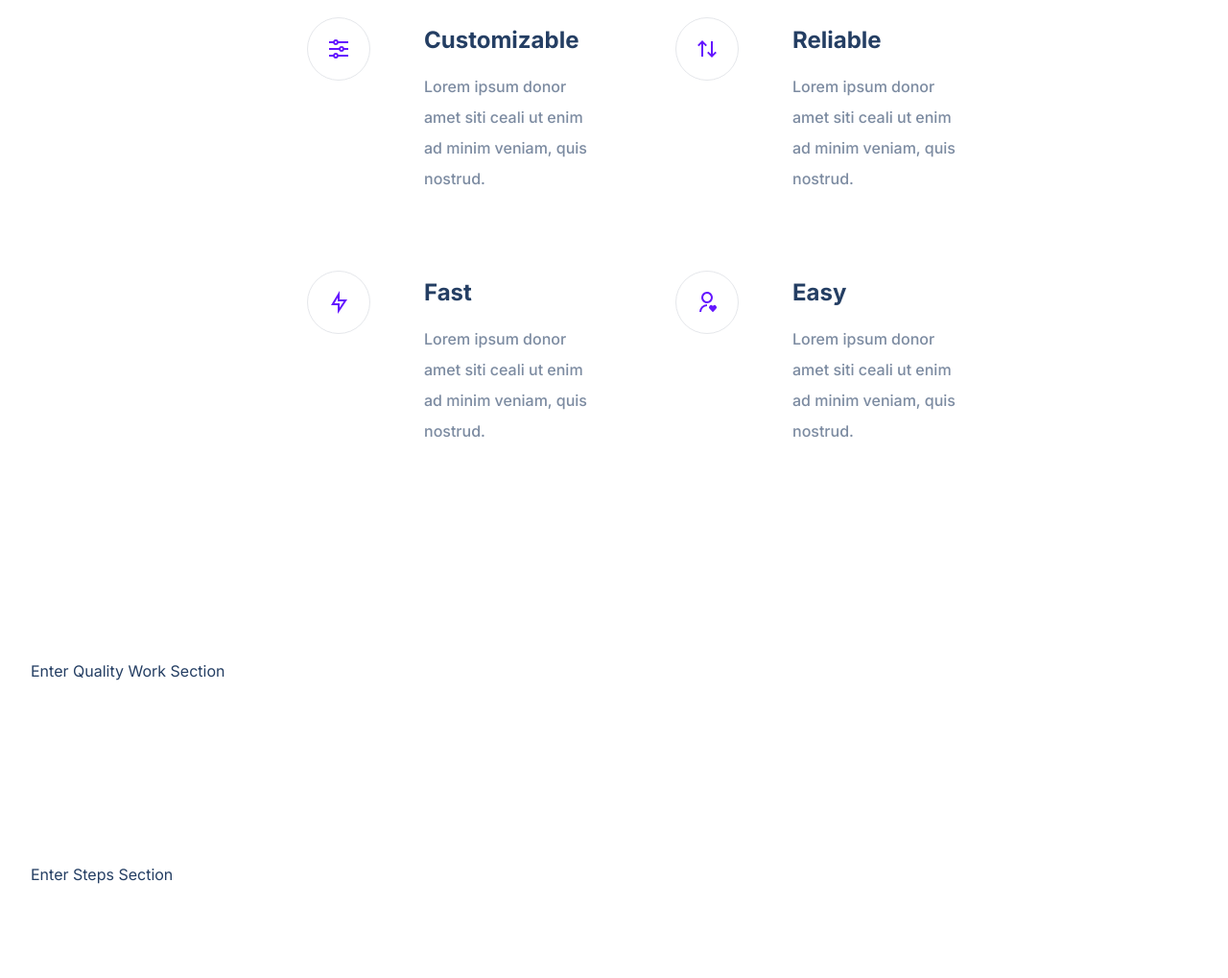
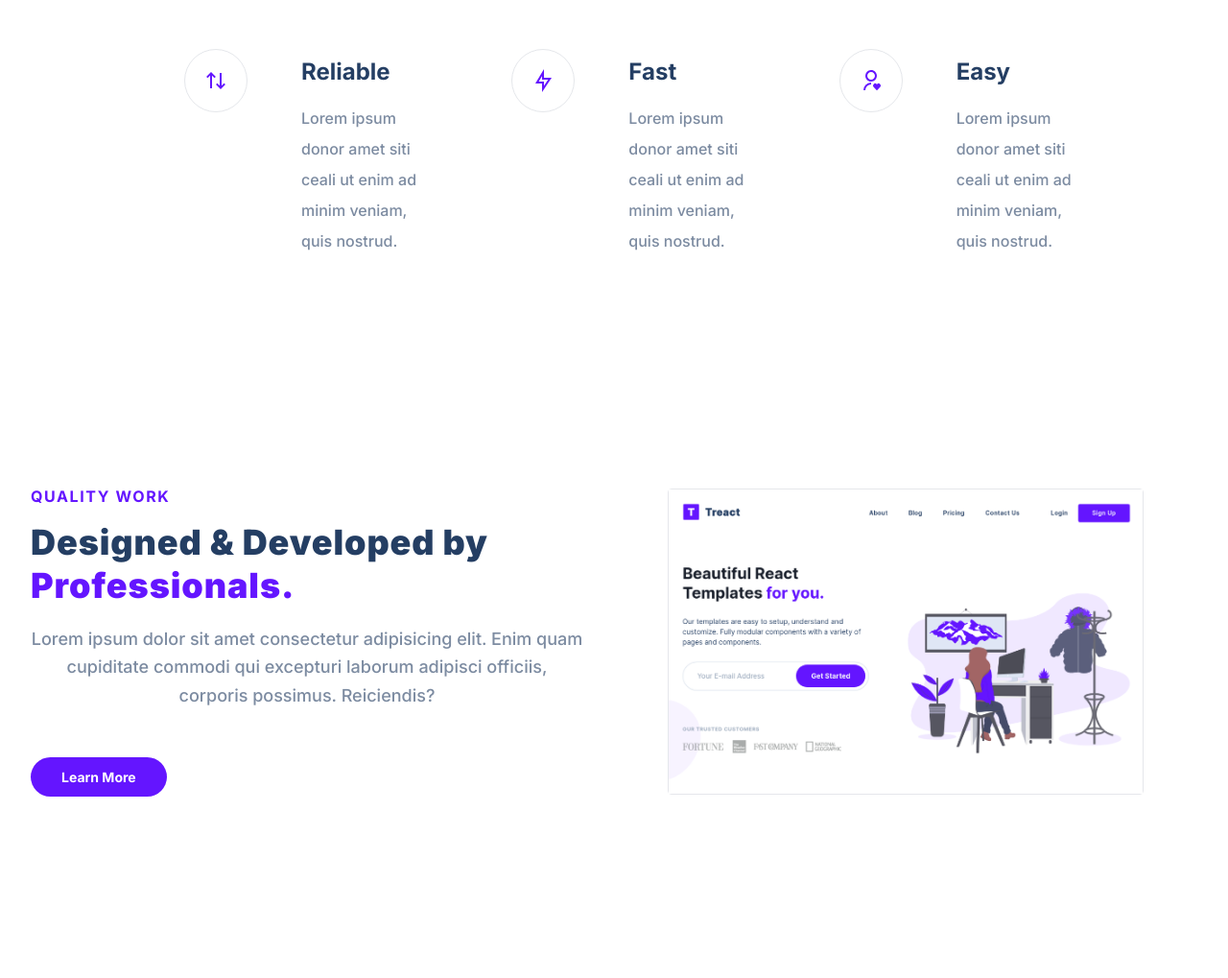
Before and after one commit to randyguzman823/treact-final-project, a plain HTML site: page index.html in a window 1280 px wide. Shown: the part 1496-2515 px from the top of the page at 96% size. Drawn offline with Linux system fonts and the light colour scheme.

Commit message:
quality section

```diff
--- a/index.html
+++ b/index.html
@@ -90,7 +90,7 @@
             <div class="container">
                 <div class="row__narrow">
                     <h4 class="section__tag">Features</h4>
-                    <h2 class="section__title"> "We Have Amazing" <span class="purple">Service.</span>
+                    <h2 class="section__title"> We Have Amazing <span class="purple">Service.</span>
                     </h2>
                     <div class="section__para">
                         Lorem ipsum dolor sit amet, consectetur adipiscing elit, sed do eiusmod tempor incididunt ut labore et dolore magna aliqua.
@@ -187,7 +187,22 @@
         <section id="quality">
             <div class="container">
                 <div class="row">
-                    <!--  -->Enter Quality Work Section<!--  -->
+                 <div class="quality__description">
+                    <div class="section__tag">QUALITY WORK
+                    </div>
+                    <h2 class="section__title">
+                        Designed & Developed by <span class="purple">Professionals.</span>
+                    </h2>
+                    <p class="section__para">
+                       Lorem ipsum dolor sit amet consectetur adipisicing elit. Enim quam cupiditate commodi qui excepturi laborum adipisci officiis, corporis possimus. Reiciendis?
+                    </p>
+                    <button class="btn">Learn More
+                    </button>
+                 </div>
+                 <figure class="quality__img--wrapper">
+                    <img src="./assets/hero-screenshot-1.40a097b525c2f8c9808e.png" class="quality__img">
+                    </svg>
+                 </figure>
                 </div>
             </div>
         </section>
--- a/style.css
+++ b/style.css
@@ -46,8 +46,13 @@
 }
 
 p {
-    font-size: 18px;
-    line-height: 1.5;
+
+    display: block;
+    margin-block-start: 1em;
+    margin-block-end: 1em;
+    margin-inline-start: 0px;
+    margin-inline-end: 0px;
+    unicode-bidi: isolate;
 }
 
 img {
@@ -374,14 +379,13 @@
 }
 
 .features {
-    max-width: 768px;
     display: flex;
     flex-wrap: wrap;
     margin-top: 40px ;
 }
 
 .feature {
-    width: calc(50%);
+    width: calc(100% / 3);
 
 }
 
@@ -419,10 +423,9 @@
 }
 
 .feature__row {
-    padding: 32px 8px;
-    margin: 0 16px;
     display: flex;
     align-items: flex-start;
+    padding: 32px 24px;
 }
 
 .feature__img--wrapper {
@@ -447,7 +450,7 @@
 }
 
 .feature__para {
-    max-width: none;
+    max-width: calc(634px / 3);
     margin-top: 16px;
     font-size: 16px;
     color: rgb(124, 139, 161);
@@ -469,6 +472,70 @@
     align-items: center;
 }
 
+.quality__description {
+    max-width: 576px;
+    max-width: 50%;
+}
+
+.section__tag {
+    font-size: 16px;
+    color: #6415ff;
+    letter-spacing: 1.6px;
+    font-weight: 700;
+    text-transform: uppercase;
+}
+
+#quality .section__title {
+    line-height: 1.25;
+}
+
+.section__title {
+    font-size: 36px;
+    font-weight: 900;
+    color: rgb(36, 62, 99);
+    margin: 16px 0;
+    letter-spacing: 0.025em;
+}
+
+.section__para {
+    font-weight: 500;
+    color: #7c8ba1;
+    line-height: 1.625;
+}
+
+#quality .btn {
+    margin-top: 32px;
+}
+
+.btn {
+    background-color: #6415ff;
+    padding: 12px 32px;
+    border: none;
+    border-radius: 500px;
+    font-size: 14px;
+    color: #fff;
+    font-weight: bold;
+    transition: all 300ms ease;
+    cursor: pointer;
+}
+
+.btn:hover {
+    background-color: #5011cc;
+}
+
+.quality__img--wrapper {
+    border-radius: 4px;
+    border: 1px solid rgb(229, 231, 235);
+    position: relative;
+    margin: 0 56px;
+    z-index: 2;
+    display: flex;
+    width: 50%;
+}
+
+.quality__img {
+    z-index: 1;
+}
 
 /*
 
```
